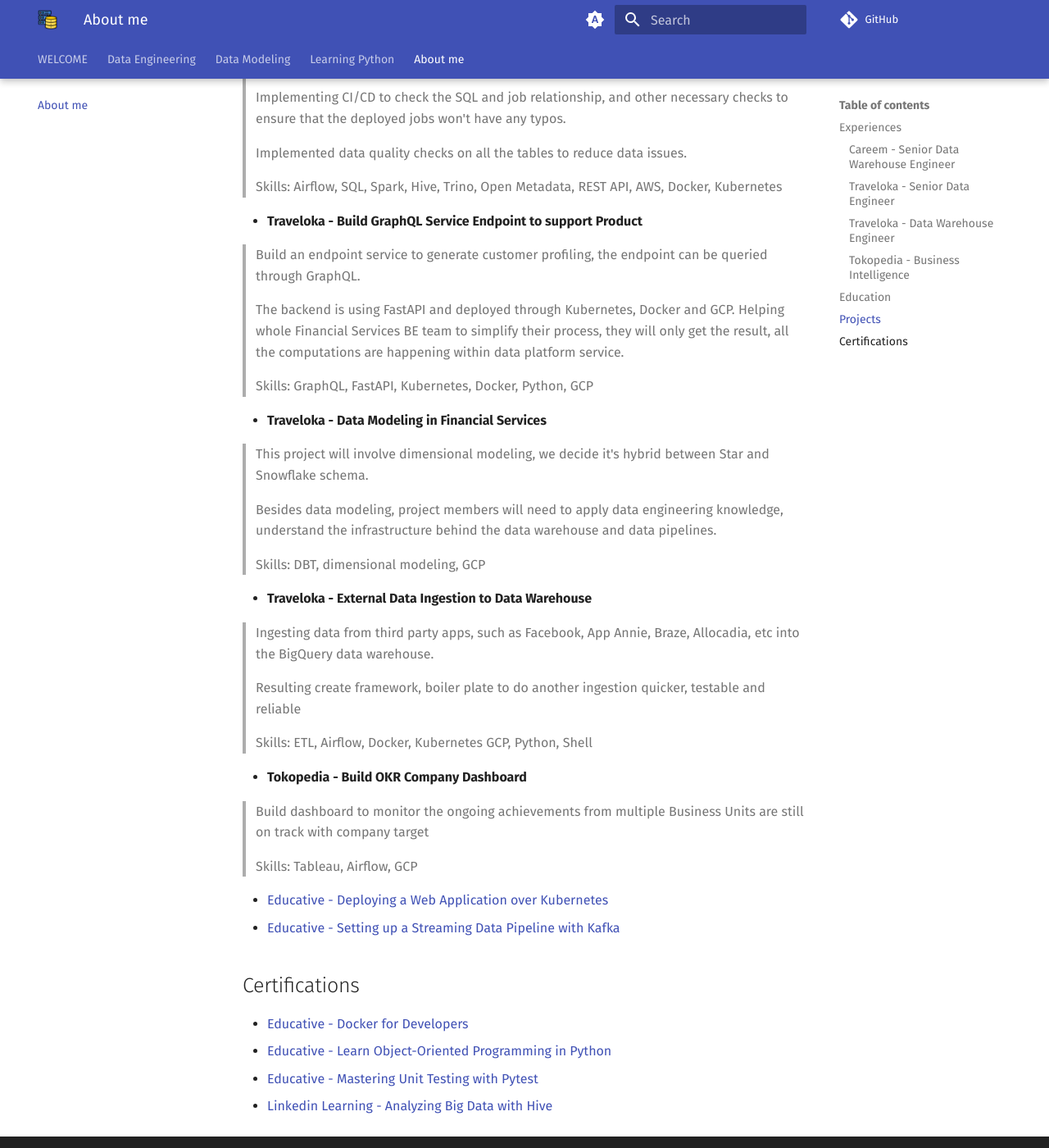
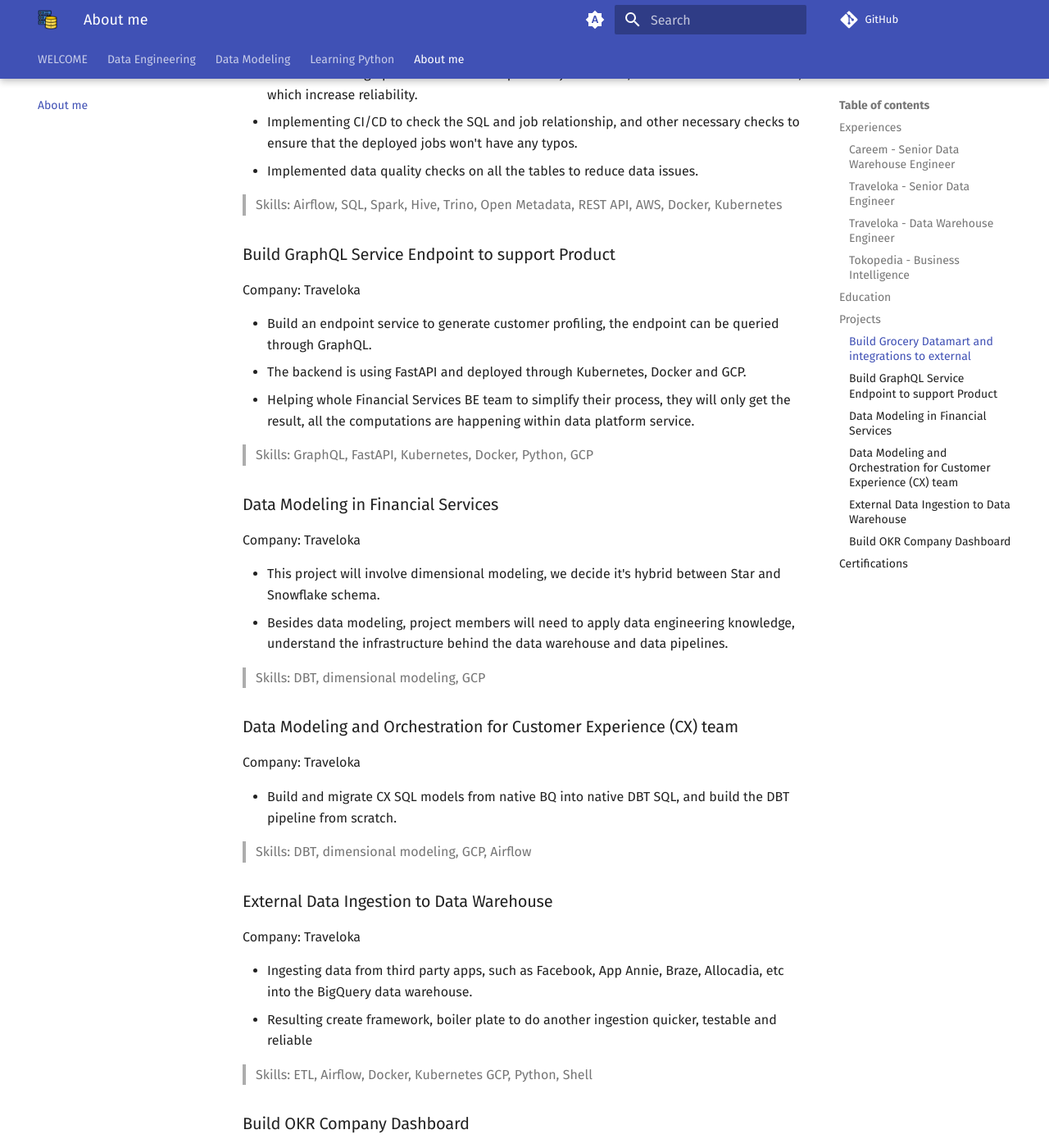
Before and after one commit to karlchris/data-engineering, an MkDocs documentation site: the page built from docs/author.md, in a window 1280 px wide and 1400 px high, scrolled down 2394 px. Shown: the whole window at 82% size. Built offline with MkDocs 1.6.1 and Material for MkDocs 9.7.7, drawn with Linux system fonts in a browser that asks for light colours; emoji names are drawn with the system emoji font; comment, search, counter and statistics services are not loaded; some of the changed text lies outside the part shown.

Commit message:
modify author

```diff
--- a/docs/author.md
+++ b/docs/author.md
@@ -62,55 +62,66 @@ _First Class Honour, Cum Laude_
 
 ## Projects
 
-- **Careem - Build Grocery Datamart and integrations to external**
+### Build Grocery Datamart and integrations to external
 
-  > Build Grocery data mart based on stakeholder requirements and business use cases, optimized the pipeline and delivery to have high reliability and scalable.
+Company: Careem
 
-  > Created the design pattern on how to implement jobs in DAG, so it's testable and scalable, which increase reliability.
+- Build Grocery data mart based on stakeholder requirements and business use cases, optimized the pipeline and delivery to have high reliability and scalable.
+- Created the design pattern on how to implement jobs in DAG, so it's testable and scalable, which increase reliability.
+- Implementing CI/CD to check the SQL and job relationship, and other necessary checks to ensure that the deployed jobs won't have any typos.
+- Implemented data quality checks on all the tables to reduce data issues.
 
-  > Implementing CI/CD to check the SQL and job relationship, and other necessary checks to ensure that the deployed jobs won't have any typos.
+> Skills: Airflow, SQL, Spark, Hive, Trino, Open Metadata, REST API, AWS, Docker, Kubernetes
 
-  > Implemented data quality checks on all the tables to reduce data issues.
+### Build GraphQL Service Endpoint to support Product
 
-  > Skills: Airflow, SQL, Spark, Hive, Trino, Open Metadata, REST API, AWS, Docker, Kubernetes
+Company: Traveloka
 
-- **Traveloka - Build GraphQL Service Endpoint to support Product**
+- Build an endpoint service to generate customer profiling, the endpoint can be queried through GraphQL.
+- The backend is using FastAPI and deployed through Kubernetes, Docker and GCP.
+- Helping whole Financial Services BE team to simplify their process, they will only get the result, all the computations are happening within data platform service.
 
-  > Build an endpoint service to generate customer profiling, the endpoint can be queried through GraphQL.
+> Skills: GraphQL, FastAPI, Kubernetes, Docker, Python, GCP
 
-  > The backend is using FastAPI and deployed through Kubernetes, Docker and GCP.
-  > Helping whole Financial Services BE team to simplify their process, they will only get the result, all the computations are happening within data platform service.
+### Data Modeling in Financial Services
 
-  > Skills: GraphQL, FastAPI, Kubernetes, Docker, Python, GCP
+Company: Traveloka
 
-- **Traveloka - Data Modeling in Financial Services**
+- This project will involve dimensional modeling, we decide it's hybrid between Star and Snowflake schema.
+- Besides data modeling, project members will need to apply data engineering knowledge, understand the infrastructure behind the data warehouse and data pipelines.
 
-  > This project will involve dimensional modeling, we decide it's hybrid between Star and Snowflake schema.
+> Skills: DBT, dimensional modeling, GCP
 
-  > Besides data modeling, project members will need to apply data engineering knowledge, understand the infrastructure behind the data warehouse and data pipelines.
+### Data Modeling and Orchestration for Customer Experience (CX) team
 
-  > Skills: DBT, dimensional modeling, GCP
+Company: Traveloka
 
-- **Traveloka - External Data Ingestion to Data Warehouse**
+- Build and migrate CX SQL models from native BQ into native DBT SQL, and build the DBT pipeline from scratch.
 
-  > Ingesting data from third party apps, such as Facebook, App Annie, Braze, Allocadia, etc into the BigQuery data warehouse.
+> Skills: DBT, dimensional modeling, GCP, Airflow
 
-  > Resulting create framework, boiler plate to do another ingestion quicker, testable and reliable
+### External Data Ingestion to Data Warehouse
 
-  > Skills: ETL, Airflow, Docker, Kubernetes GCP, Python, Shell
+Company: Traveloka
 
-- **Tokopedia - Build OKR Company Dashboard**
+- Ingesting data from third party apps, such as Facebook, App Annie, Braze, Allocadia, etc into the BigQuery data warehouse.
+- Resulting create framework, boiler plate to do another ingestion quicker, testable and reliable
 
-  > Build dashboard to monitor the ongoing achievements from multiple Business Units are still on track with company target
+> Skills: ETL, Airflow, Docker, Kubernetes GCP, Python, Shell
 
-  > Skills: Tableau, Airflow, GCP
+### Build OKR Company Dashboard
 
-- [Educative - Deploying a Web Application over Kubernetes](https://www.educative.io/verify-certificate/y8E3zVt2ZL7Bq0VxgSyzvm0y2QQgcm)
-- [Educative - Setting up a Streaming Data Pipeline with Kafka](https://www.educative.io/verify-certificate/g5g3ywCwE9xpA617JFKAkp1KL22xSk)
+Company: Tokopedia
+
+- Build dashboard to monitor the ongoing achievements from multiple Business Units are still on track with company target
+
+> Skills: Tableau, Airflow, GCP
 
 ## Certifications
 
 - [Educative - Docker for Developers](https://www.educative.io/verify-certificate/r0w3pLtnWZ5LgVKopIQ5mqOQp446U6)
+- [Educative - Deploying a Web Application over Kubernetes](https://www.educative.io/verify-certificate/y8E3zVt2ZL7Bq0VxgSyzvm0y2QQgcm)
+- [Educative - Setting up a Streaming Data Pipeline with Kafka](https://www.educative.io/verify-certificate/g5g3ywCwE9xpA617JFKAkp1KL22xSk)
 - [Educative - Learn Object-Oriented Programming in Python](https://www.educative.io/verify-certificate/j2l3BzfZn5G0MVK7rFxzJkBxy552FA)
 - [Educative - Mastering Unit Testing with Pytest](https://www.educative.io/verify-certificate/wnDQEXnKW6AFPwvpj9R0RjcQLAwmQ2994UG)
 - [Linkedin Learning - Analyzing Big Data with Hive](https://www.linkedin.com/learning/certificates/2f65729dd55b0e2e9dce9232c9e9327a2f53f50a60464d081296372b735d214d?lipi=urn%3Ali%3Apage%3Ad_flagship3_profile_view_base_certifications_details%3BydX6llRCQJeNV2NHM0hVAA%3D%3D)
```
